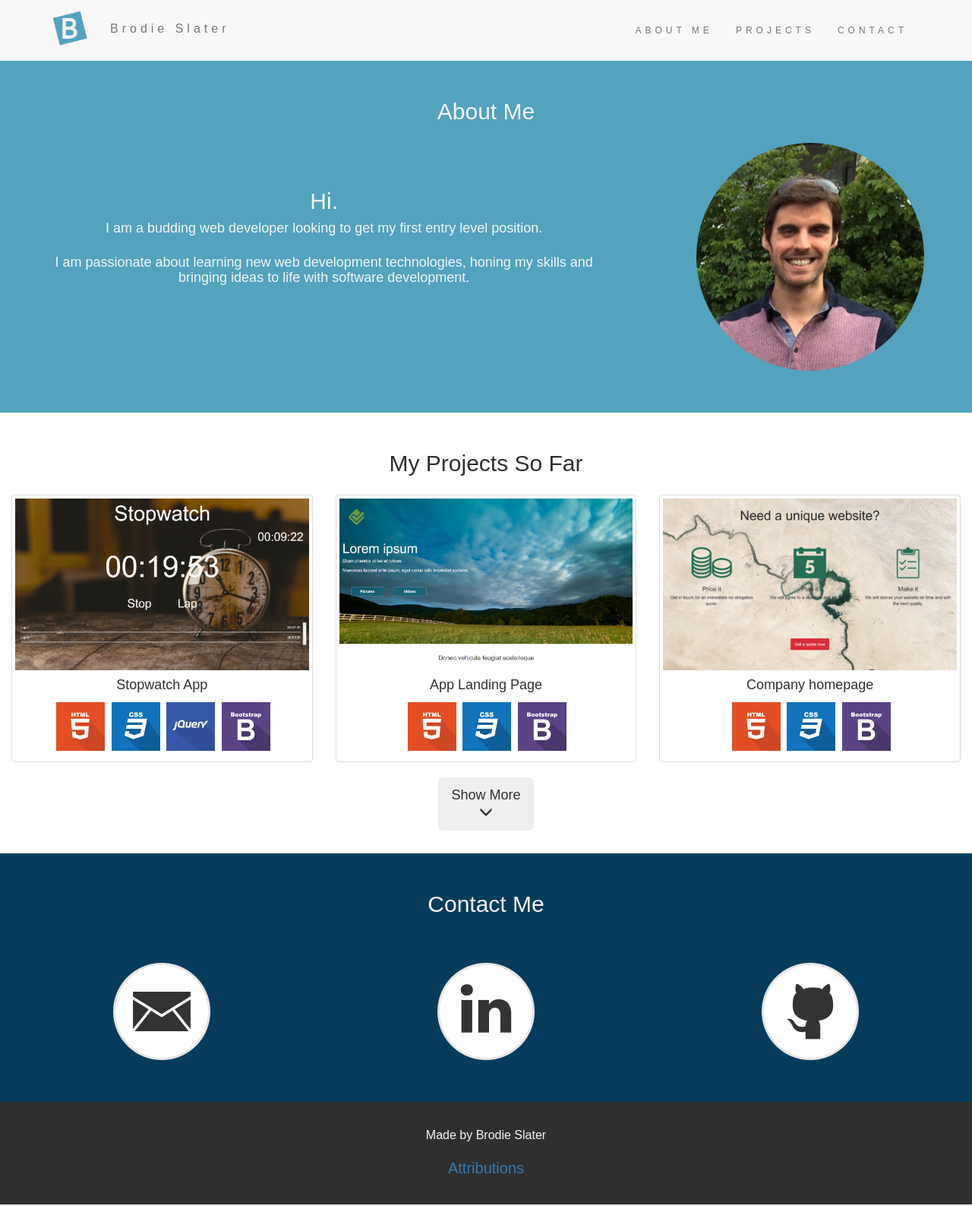
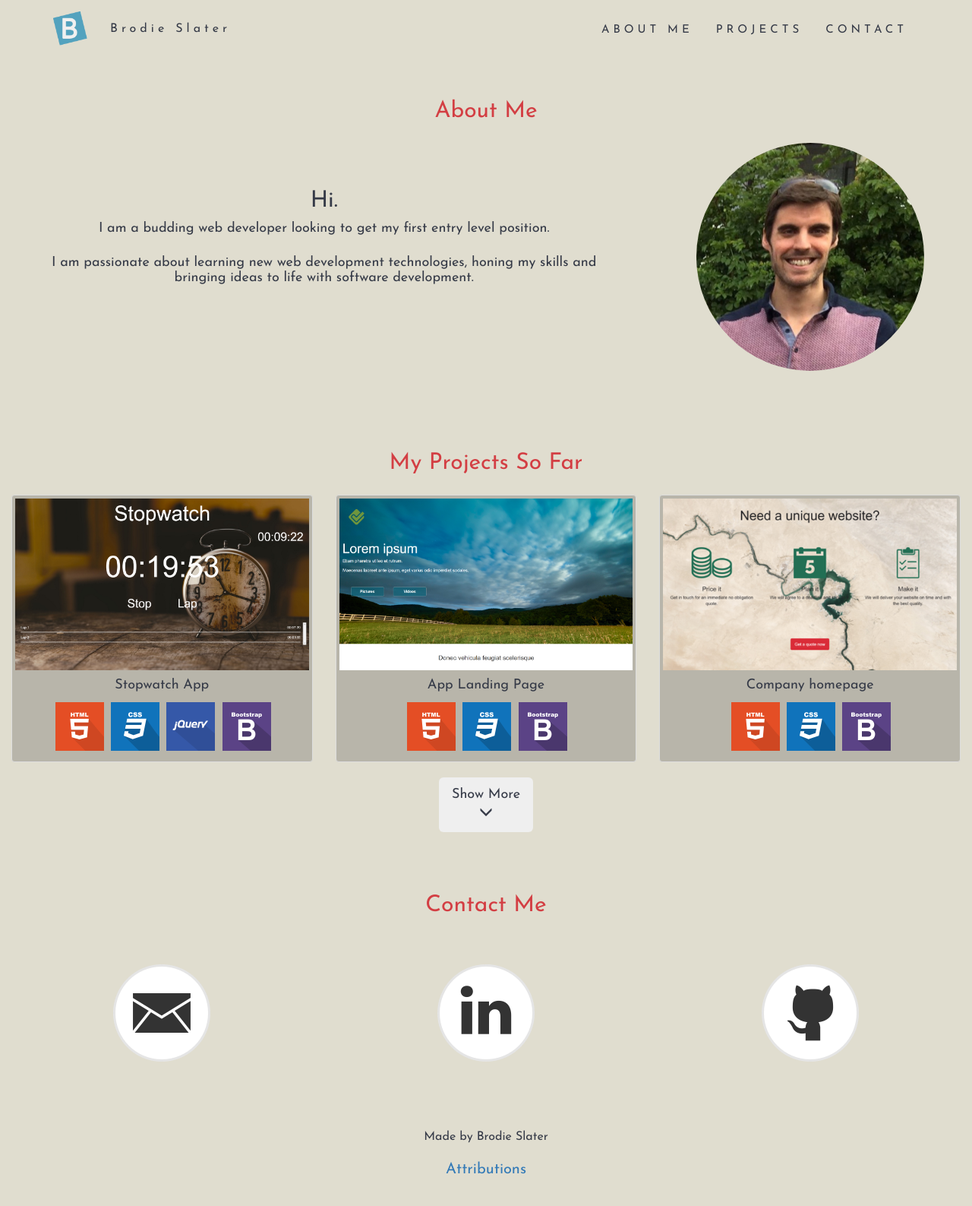
Before and after one commit to brodster2/brodster2.github.io, a website: page index.html in a window 1280 px wide. Shown: the whole page at 76% size. Drawn offline with nearby package versions, Linux system fonts and the light colour scheme; files that its build step writes are made by us from their sources.

Commit message:
re-style header

```diff
--- a/gulpfile.js
+++ b/gulpfile.js
@@ -33,7 +33,7 @@ gulp.task('sass', function() {
 // Watch Files For Changes
 gulp.task('watch', function() {
     // gulp.watch('js/*.js', ['lint', 'scripts']);
-    gulp.watch('scss/*.scss', ['sass']);
+    gulp.watch(['scss/*.scss', 'scss/**/*.scss'], ['sass']);
 });
 
 // Default Task
--- a/scss/partials/_navbar.scss
+++ b/scss/partials/_navbar.scss
@@ -1,17 +1,11 @@
 .navbar {
-    padding-top: 15px;
+  padding-top: 15px;
 	padding-bottom: 15px;
 	border: 0;
 	border-radius: 0;
 	margin-bottom: 0;
-	font-size: 12px;
+	font-size: 15px;
 	letter-spacing: 5px;
-
-    li {
-        a:hover {
-            color: #53A2BE !important;
-        }
-    }
 
     &-header {
         padding: 0px;
@@ -26,3 +20,23 @@
         }
     }
 }
+
+.navbar-default {
+  background-color: $bone;
+
+  .navbar-text {
+    color: $onyx;
+  }
+
+  .navbar-nav {
+    li {
+        a {
+          color: $onyx;
+        }
+
+        a:hover {
+            color: $jasper;
+        }
+    }
+  }
+}
--- a/scss/style.scss
+++ b/scss/style.scss
@@ -1,16 +1,24 @@
+// Imports
+@import url('https://fonts.googleapis.com/css?family=Josefin+Sans');
+
 // Variables
+$bone: #e0ddcf;
+$jasper: #d33e43;
+$onyx: #353a47;
+$black-shadow: #b8b5aa;
 $feature-bg: #53A2BE;
 $contact-bg: #053C5C;
 $footer-bg: #2f2f2f;
 $white-bg: #ffffff;
 $font-white: #f5f6f7;
 $font-black: #555555;
-$font-stack: 20px Montserrat, sans-serif;
+$font-stack: 20px 'Josefin Sans', sans-serif;
 
 body {
     font: $font-stack;
     line-height: 1.8;
-    color: $font-white;
+    background-color: $bone;
+    color: $onyx;
 }
 
 p {font-size: 16px;}
@@ -19,32 +27,17 @@ p {font-size: 16px;}
 
 .padding {padding: 30px;}
 
-.bg-1 {
-	background-color: $feature-bg; /* Light Blue */
-	color: $font-white;
-}
-
-.bg-2 {
-	background-color: $contact-bg; /* Dark Blue */
-	color: $font-white;
-}
-
-.bg-3 {
-	background-color: $white-bg; /* White */
-	color: $footer-bg;
-}
-
-.bg-4 {
-	background-color: $footer-bg; /* Black Gray */
-	color: $font-white;
-}
-
 .container-fluid {
 	padding-top: 10px;
 	padding-bottom: 20px;
+  background-color: $bone;
 }
 
 @import 'partials/_navbar';
+
+.thumbnail {
+  background-color: $black-shadow;
+}
 
 .icon-container {
 	width: 100%;
@@ -74,6 +67,10 @@ p {font-size: 16px;}
 .container-fluid {
   	padding-top: 30px;
   	padding-bottom: 30px;
+
+    h2 {
+      color: $jasper;
+    }
 }
 
 .icon {
```
